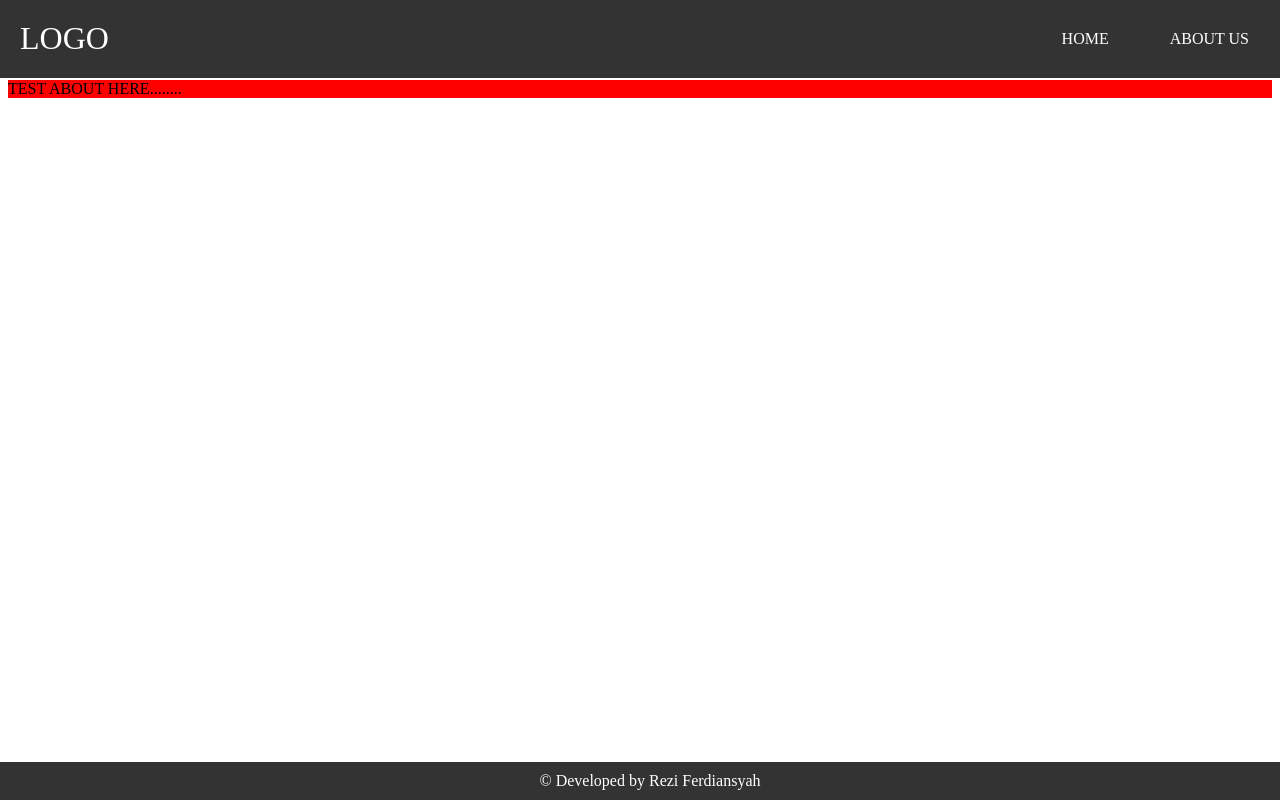
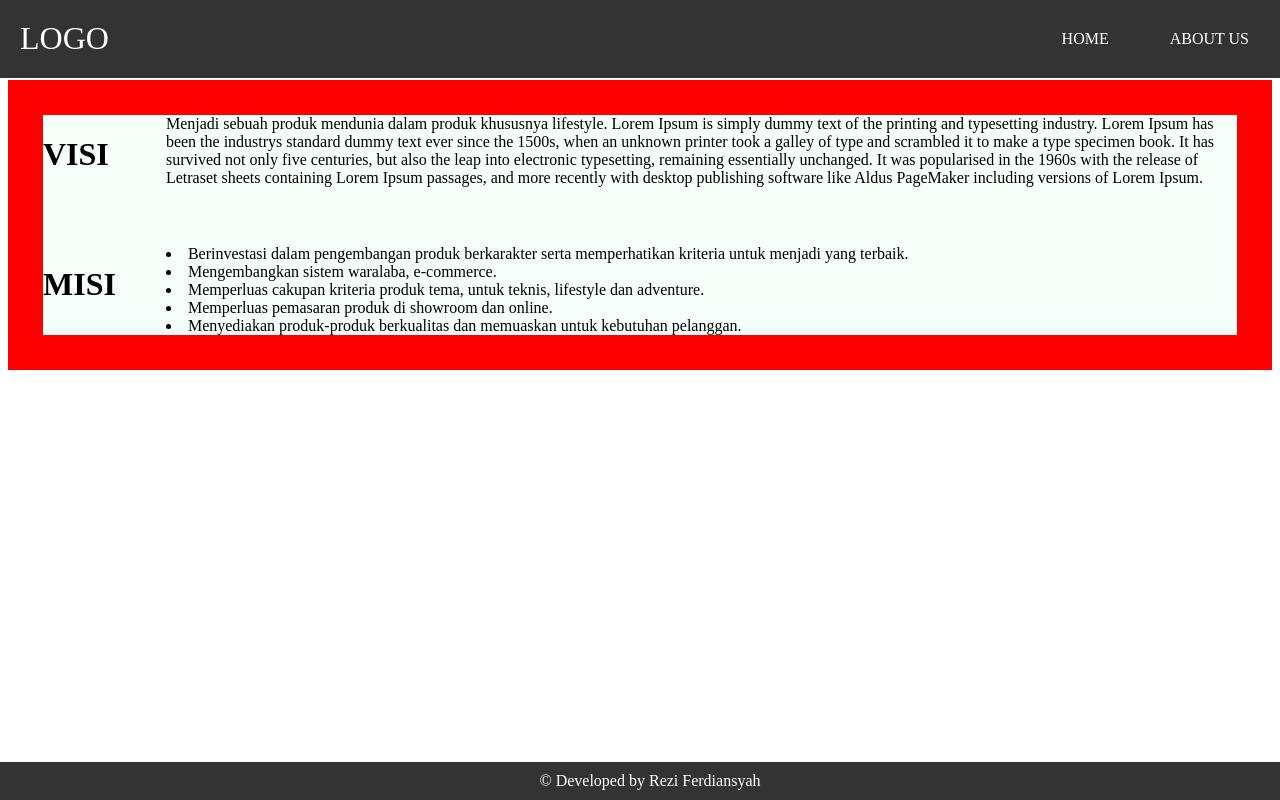
Before and after one commit to reziferdiansyah/Frontend-Assessment-Catalog, a Nuxt app: page /about in a window 1280 px wide. Built offline with nearby package versions, Linux system fonts and the light colour scheme.

Commit message:
update-about-us

```diff
--- a/pages/about/index.vue
+++ b/pages/about/index.vue
@@ -1,10 +1,79 @@
 <template>
-  <div>TEST ABOUT HERE........</div>
+  <div class="wrap-about">
+    <div class="grid-container">
+    <h1>VISI</h1>
+    <div>{{ fetchStaticDataVisi }}</div>
+    <h1>MISI</h1>
+    <div>
+      <li v-for="datas in fetchStaticDataMisi">
+        {{ datas.description }}
+     </li>
+  </div>
+</div></div>
 </template>
 
-<script setup>
+<script>
+definePageMeta({
+   layout: 'homepage'
+})
 
-definePageMeta({
-layout: 'homepage'
-})
+export default {
+    data() {
+      const staticMisi = [
+        {
+          id: 1,
+          description : "Berinvestasi dalam pengembangan produk berkarakter serta memperhatikan kriteria untuk menjadi yang terbaik.",
+        },
+        {
+          id: 2,
+          description : "Mengembangkan sistem waralaba, e-commerce.",
+        },
+        {
+          id: 3,
+          description : "Memperluas cakupan kriteria produk  tema, untuk teknis, lifestyle dan adventure.",
+        },
+        {
+          id: 4,
+          description : "Memperluas pemasaran produk di showroom dan online.",
+        },
+        {
+          id: 5,
+          description : "Menyediakan produk-produk berkualitas dan memuaskan untuk kebutuhan pelanggan.",
+        },
+      ];
+      return {
+        fetchStaticDataMisi: staticMisi,
+        fetchStaticDataVisi : 'Menjadi sebuah produk mendunia dalam produk khususnya lifestyle. Lorem Ipsum is simply dummy text of the printing and typesetting industry. Lorem Ipsum has been the industrys standard dummy text ever since the 1500s, when an unknown printer took a galley of type and scrambled it to make a type specimen book. It has survived not only five centuries, but also the leap into electronic typesetting, remaining essentially unchanged. It was popularised in the 1960s with the release of Letraset sheets containing Lorem Ipsum passages, and more recently with desktop publishing software like Aldus PageMaker including versions of Lorem Ipsum.'
+      };
+    },
+  };
 </script>
+
+<style scoped>
+.wrap-about {
+    padding: 35px;
+    overflow-y: scroll;
+    margin-bottom: 50px;
+}
+.grid-container {
+  background-color: mintcream;
+  display: grid;
+  gap: 50px;
+  grid-template-columns: auto auto;
+}
+
+/* Desktop Version */
+@media (max-width: 768px) {
+   .grid-container {
+      grid-template-columns: auto auto;
+      gap: 50px;
+    }
+  }
+  /* Mobile Version */
+  @media (max-width: 480px) {
+    .grid-container {
+      grid-template-columns: auto;
+      gap: 20px;
+    }
+  }
+</style>
```
